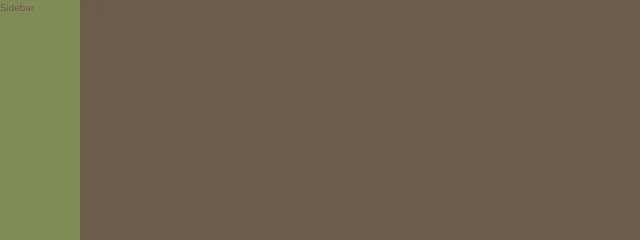
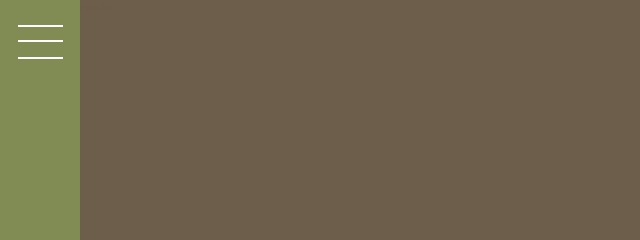
Before and after one commit to robertstipp/Bexter, a website: page index.html in a window 1280 px wide. Shown: the top 240 px of the page, 0-640 px from the left. Drawn offline with nearby package versions, Linux system fonts and the light colour scheme.

Commit message:
Added sidebar button

```diff
--- a/index.html
+++ b/index.html
@@ -15,7 +15,7 @@
     <title>bexter &mdash; your home, your freedom</title>
   </head>
   <body class="container">
-    <div class="sidebar">Sidebar</div>
+    <div class="sidebar"><button class="nav-btn"></button></div>
 
     <header class="header">Header</header>
 
--- a/sass/_sidebar.scss
+++ b/sass/_sidebar.scss
@@ -2,4 +2,34 @@
   background-color: $color-primary;
   grid-column: sidebar-start / sidebar-end;
   grid-row: 1/-1;
+  display: flex;
+  justify-content: center;
 }
+
+.nav-btn {
+  border-radius: 0;
+  border: 0;
+
+  background-color: #fff;
+  margin-top: 4rem;
+  height: 2px;
+  width: 4.5rem;
+
+  &::before,
+  &::after {
+    background-color: #fff;
+
+    height: 2px;
+    width: 4.5rem;
+    content: "";
+    display: block;
+  }
+
+  &::before {
+    transform: translateY(-1.5rem);
+  }
+
+  &::after {
+    transform: translateY(1.5rem);
+  }
+}
```
Also changed, not shown: css/style.css.
